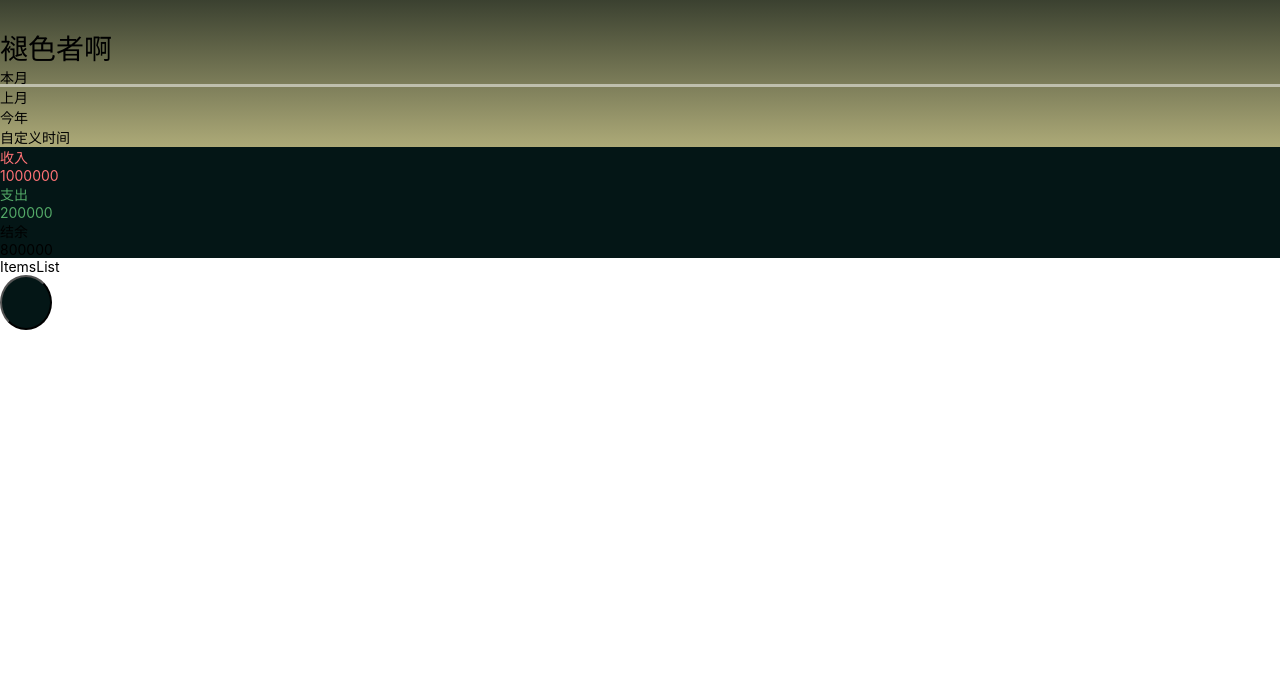
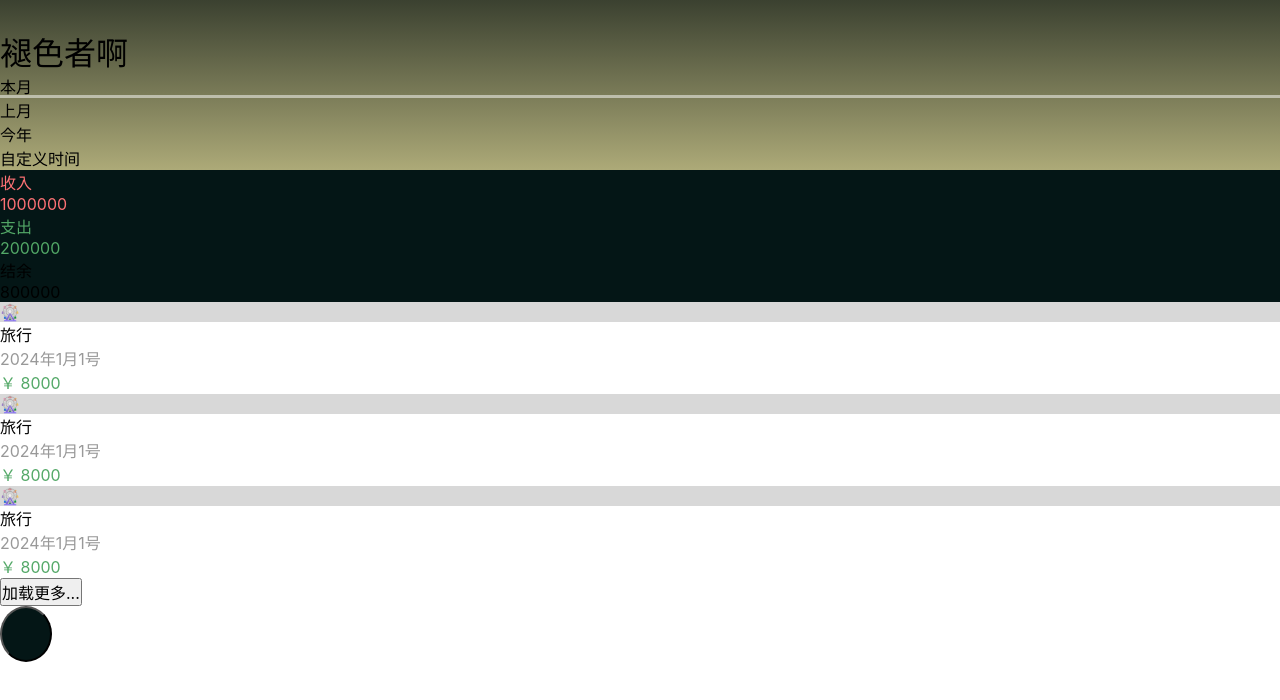
Before and after one commit to r110k/tarnished, a React (Vite) app: page /items in a window 1280 px wide. Shown: the top 700 px of the page. Built offline with nearby package versions, Linux system fonts and the light colour scheme.

Commit message:
完成 ItemsList 组件，ItemsPage 页面基本完成

```diff
--- a/src/global.scss
+++ b/src/global.scss
@@ -1,6 +1,6 @@
 * { margin: 0; padding: 0; box-sizing: border-box; }
 *::after, *::before { box-sizing: border-box; }
-html { font-size: 14px; }
+html { font-size: 16px; }
 body { font-family: -apple-system, BlinkMacSystemFont, Helvetica Neue, Helvetica, Segoe UI, Arial, Roboto, PingFang SC, miui, Hiragino Sans GB, Microsoft Yahei, sans-serif; }
 a { color: inherit; text-decoration: none; }
 h1, h2, h3, h4, h5, h6 {font-weight: normal;}
--- a/src/pages/Home.tsx
+++ b/src/pages/Home.tsx
@@ -35,7 +35,7 @@ export const Home: React.FC<Props> = (props) => {
       <img mt-20vh mb-20vh width="128" height="125" src={logo} />
     </div>
     <div px-16px>
-      <button h-48px w="100%" b-none text-white bg="#041616" rounded-8px>开始记账</button>
+      <button g-btn>开始记账</button>
     </div>
     <AddItemFloatButton />
   </div>
--- a/src/pages/ItemsPage.tsx
+++ b/src/pages/ItemsPage.tsx
@@ -13,6 +13,185 @@ const Div = styled.div`
 
 export const ItemsPage: React.FC = () => {
   const [timeRange, setTimeRange] = useState<TimeRage>('thisMonth')
+  const [items] = useState<Item[]>([
+    {
+      id: 4633,
+      user_id: 1471,
+      amount: 2521,
+      note: 'doloremque',
+      happened_at: '2020-01-01T00:00:00.000Z',
+      tag_ids: [
+        7893,
+        7894,
+        7895,
+        7896,
+      ],
+      created_at: '2024-07-30T12:23:16.531Z',
+      updated_at: '2024-07-30T12:23:16.531Z',
+      kind: 'expenses',
+      deleted_at: null,
+      tags: [
+        {
+          id: 7893,
+          user_id: 1471,
+          name: 'Vel.',
+          sign: '😡',
+          deleted_at: null,
+          created_at: '2024-07-30T12:23:16.503Z',
+          updated_at: '2024-07-30T12:23:16.503Z',
+          kind: 'expenses',
+        },
+        {
+          id: 7894,
+          user_id: 1471,
+          name: 'Ut .',
+          sign: '😡',
+          deleted_at: null,
+          created_at: '2024-07-30T12:23:16.507Z',
+          updated_at: '2024-07-30T12:23:16.507Z',
+          kind: 'expenses',
+        },
+        {
+          id: 7895,
+          user_id: 1471,
+          name: 'Omn.',
+          sign: '😡',
+          deleted_at: null,
+          created_at: '2024-07-30T12:23:16.510Z',
+          updated_at: '2024-07-30T12:23:16.510Z',
+          kind: 'expenses',
+        },
+        {
+          id: 7896,
+          user_id: 1471,
+          name: 'Qui.',
+          sign: '❤',
+          deleted_at: null,
+          created_at: '2024-07-30T12:23:16.513Z',
+          updated_at: '2024-07-30T12:23:16.513Z',
+          kind: 'expenses',
+        },
+      ],
+    },
+    {
+      id: 4634,
+      user_id: 1471,
+      amount: 1376,
+      note: 'voluptatem',
+      happened_at: '2020-01-01T00:00:00.000Z',
+      tag_ids: [
+        7893,
+        7894,
+        7895,
+        7896,
+      ],
+      created_at: '2024-07-30T12:23:16.535Z',
+      updated_at: '2024-07-30T12:23:16.535Z',
+      kind: 'expenses',
+      deleted_at: null,
+      tags: [
+        {
+          id: 7893,
+          user_id: 1471,
+          name: 'Vel.',
+          sign: '😡',
+          deleted_at: null,
+          created_at: '2024-07-30T12:23:16.503Z',
+          updated_at: '2024-07-30T12:23:16.503Z',
+          kind: 'expenses',
+        },
+        {
+          id: 7894,
+          user_id: 1471,
+          name: 'Ut .',
+          sign: '😡',
+          deleted_at: null,
+          created_at: '2024-07-30T12:23:16.507Z',
+          updated_at: '2024-07-30T12:23:16.507Z',
+          kind: 'expenses',
+        },
+        {
+          id: 7895,
+          user_id: 1471,
+          name: 'Omn.',
+          sign: '😡',
+          deleted_at: null,
+          created_at: '2024-07-30T12:23:16.510Z',
+          updated_at: '2024-07-30T12:23:16.510Z',
+          kind: 'expenses',
+        },
+        {
+          id: 7896,
+          user_id: 1471,
+          name: 'Qui.',
+          sign: '❤',
+          deleted_at: null,
+          created_at: '2024-07-30T12:23:16.513Z',
+          updated_at: '2024-07-30T12:23:16.513Z',
+          kind: 'expenses',
+        },
+      ],
+    },
+    {
+      id: 4635,
+      user_id: 1471,
+      amount: 1630,
+      note: 'omnis',
+      happened_at: '2020-01-01T00:00:00.000Z',
+      tag_ids: [
+        7893,
+        7894,
+        7895,
+        7896,
+      ],
+      created_at: '2024-07-30T12:23:16.539Z',
+      updated_at: '2024-07-30T12:23:16.539Z',
+      kind: 'expenses',
+      deleted_at: null,
+      tags: [
+        {
+          id: 7893,
+          user_id: 1471,
+          name: 'Vel.',
+          sign: '😡',
+          deleted_at: null,
+          created_at: '2024-07-30T12:23:16.503Z',
+          updated_at: '2024-07-30T12:23:16.503Z',
+          kind: 'expenses',
+        },
+        {
+          id: 7894,
+          user_id: 1471,
+          name: 'Ut .',
+          sign: '😡',
+          deleted_at: null,
+          created_at: '2024-07-30T12:23:16.507Z',
+          updated_at: '2024-07-30T12:23:16.507Z',
+          kind: 'expenses',
+        },
+        {
+          id: 7895,
+          user_id: 1471,
+          name: 'Omn.',
+          sign: '😡',
+          deleted_at: null,
+          created_at: '2024-07-30T12:23:16.510Z',
+          updated_at: '2024-07-30T12:23:16.510Z',
+          kind: 'expenses',
+        },
+        {
+          id: 7896,
+          user_id: 1471,
+          name: 'Qui.',
+          sign: '❤',
+          deleted_at: null,
+          created_at: '2024-07-30T12:23:16.513Z',
+          updated_at: '2024-07-30T12:23:16.513Z',
+          kind: 'expenses',
+        },
+      ],
+    },
+  ])
   return (
     <div>
       <Div>
@@ -20,7 +199,7 @@ export const ItemsPage: React.FC = () => {
         <TimeRangePicker selected={timeRange} onSelected={setTimeRange} />
       </Div>
       <ItemsSummary />
-      <ItemsList />
+      <ItemsList items={items} />
       <AddItemFloatButton />
     </div>
   )
--- a/src/pages/ItemsPage/ItemsList.tsx
+++ b/src/pages/ItemsPage/ItemsList.tsx
@@ -1,5 +1,32 @@
-export const ItemsList: React.FC = () => {
+interface Props {
+  items: Item[]
+}
+
+export const ItemsList: React.FC<Props> = ({ items }) => {
   return (
-    <div>ItemsList </div>
+    <div>
+      <ol>
+        {items.map(item => (<li grid grid-cols="[auto_1fr_auto]" grid-rows-2 px-16px py-8px gap-x-12px
+          key={item.id} border-b-1 b="#eee">
+          <div row-start-1 row-end-3 col-start-1 col-end-2
+            text-24px w-48px h-48px rounded-24px bg="#d8d8d8"
+            flex justify-center items-center>
+            🎡
+          </div>
+          <div row-start-1 row-end-2 col-start-2 col-end-3 >
+            旅行
+          </div>
+          <div row-start-2 row-end-3 col-start-2 col-end-4 text="#999">
+            2024年1月1号
+          </div>
+          <div row-start-1 row-end-2 col-start-3 col-end-4 text="#53a867" >
+            ￥ 8000
+          </div>
+        </li>))}
+      </ol>
+      <div p-16px>
+        <button g-btn>加载更多...</button>
+      </div>
+    </div>
   )
 }
--- a/src/shims.d.ts
+++ b/src/shims.d.ts
@@ -14,6 +14,7 @@ declare module 'react' {
     h?: string
     rounded?: string
     fixed?: boolean
+    b?: string
   }
   interface SVGProps<T> extends SVGAttributes<T>, ClassAttributes<T> {
     w?: string
--- a/uno.config.ts
+++ b/uno.config.ts
@@ -5,7 +5,9 @@ import {
 
 export default defineConfig({
   theme: {},
-  shortcuts: {},
+  shortcuts: {
+    'g-btn': 'h-48px w-100% b-none text-white bg-#041616 rounded-8px',
+  },
   safelist: [],
   presets: [
     presetUno(),
```
Also changed, not shown: 1 other file (tests, documents, lock files or other folders).
